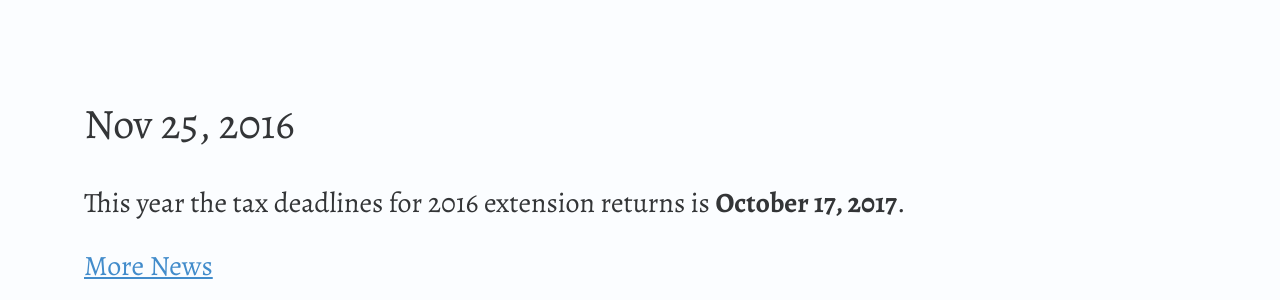
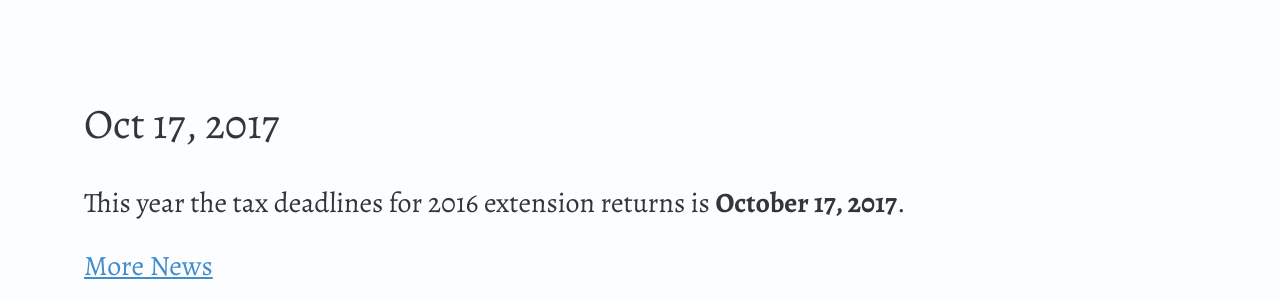
Before and after one commit to jimthoburn/ellerd, a Jekyll site: the page built from _posts/2017-10-17-tax-day.md, in a window 1280 px wide and 900 px high, scrolled down 456 px. Shown: the part 165-465 px from the top of the window. Built offline with Jekyll 4.4.1, drawn with Linux system fonts in a browser that asks for light colours.

Commit message:
Updated Tax Day and 1 other file

```diff
--- a/_posts/2016-11-25-tax-day.md
+++ b/_posts/2017-10-17-tax-day.md
@@ -1,6 +1,6 @@
 ---
 title: Tax Deadline for 2016 Tax Return Extensions
-date: 2016-11-25 18:00:00 -08:00
+date: 2017-10-17 18:00:00 -07:00
 categories:
 - news
 layout: post
```
